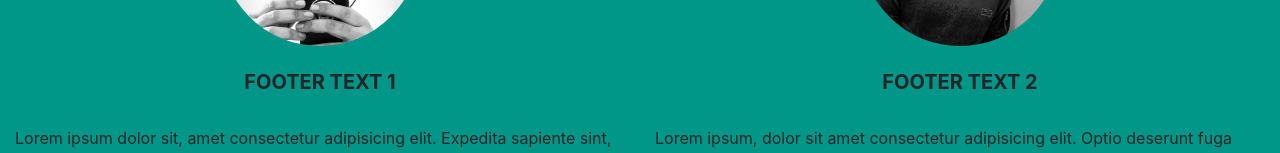
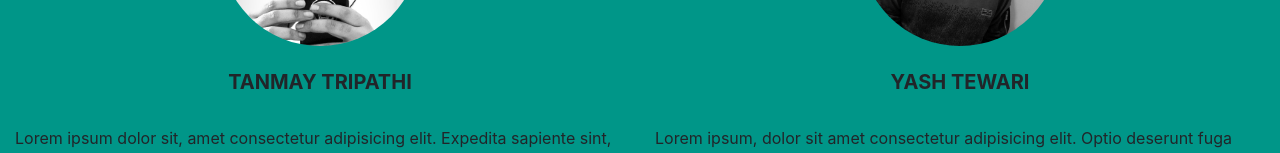
Before and after one commit to outshiners/bootstrap, a plain HTML site: page index.html in a window 1280 px wide. Shown: the part 2434-2587 px from the top of the page. Drawn offline with nearby package versions, Linux system fonts and the light colour scheme.

```diff
--- a/index.html
+++ b/index.html
@@ -145,7 +145,7 @@
             <div class="col-md-6 mt-md-0 mt-3">
               <!-- Content -->
               <img class="img mx-auto d-block" src="./HatchfulExport-All/tanmay.jpg" height="200px" width="200px"><br>
-              <h5 class="text-uppercase font-weight-bold text-center">Footer text 1</h5><br>
+              <h5 class="text-uppercase font-weight-bold text-center">Tanmay Tripathi</h5><br>
               <p>Lorem ipsum dolor sit, amet consectetur adipisicing elit. Expedita sapiente sint, nulla, nihil
                 repudiandae commodi voluptatibus corrupti animi sequi aliquid magnam debitis, maxime quam recusandae
                 harum esse fugiat. Itaque, culpa?</p>
@@ -156,7 +156,7 @@
             <div class="col-md-6 mb-md-0 mb-3">
               <!-- Content -->
               <img class="img mx-auto d-block" src="./HatchfulExport-All/yash.jpeg" height="200px" width="200px"><br>
-              <h5 class="text-uppercase font-weight-bold text-center">Footer text 2</h5><br>
+              <h5 class="text-uppercase font-weight-bold text-center">Yash Tewari</h5><br>
               <p>Lorem ipsum, dolor sit amet consectetur adipisicing elit. Optio deserunt fuga perferendis modi earum
                 commodi aperiam temporibus quod nulla nesciunt aliquid debitis ullam omnis quos ipsam, aspernatur id
                 excepturi hic.</p>
```
